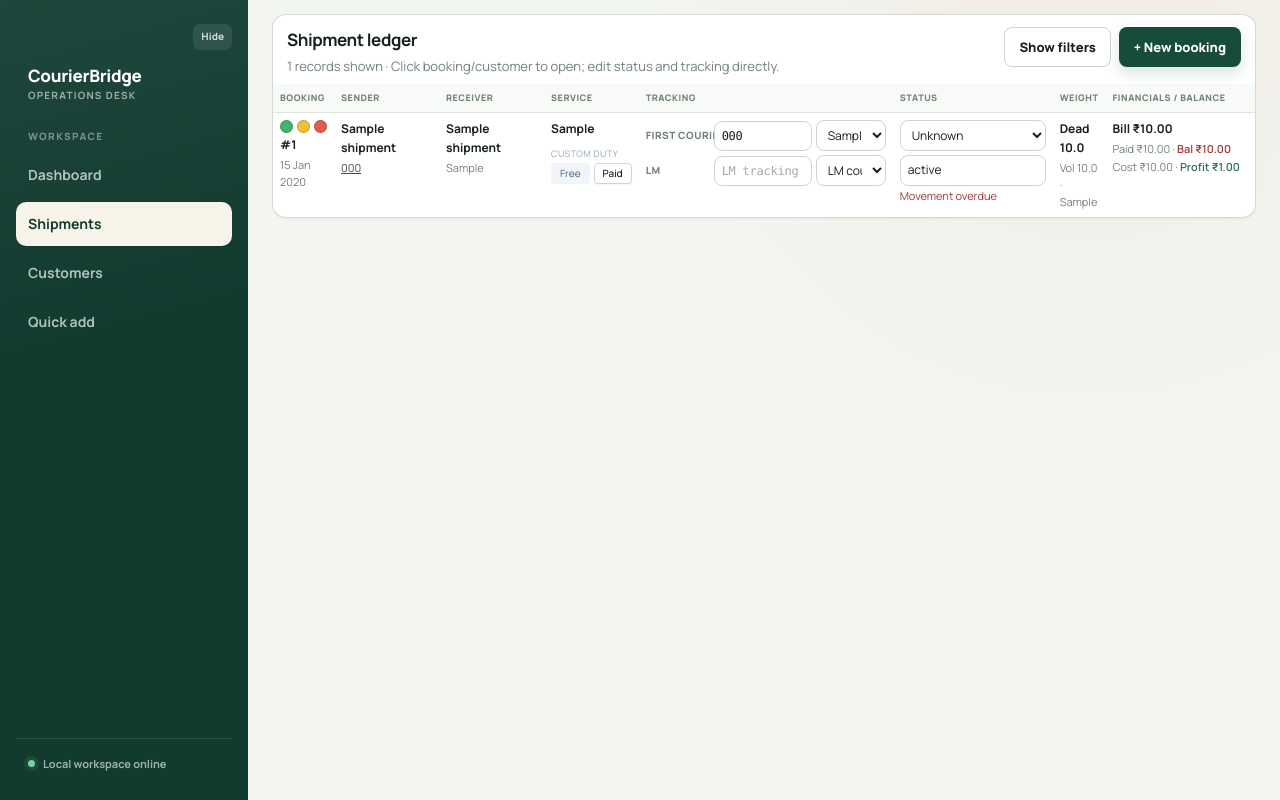
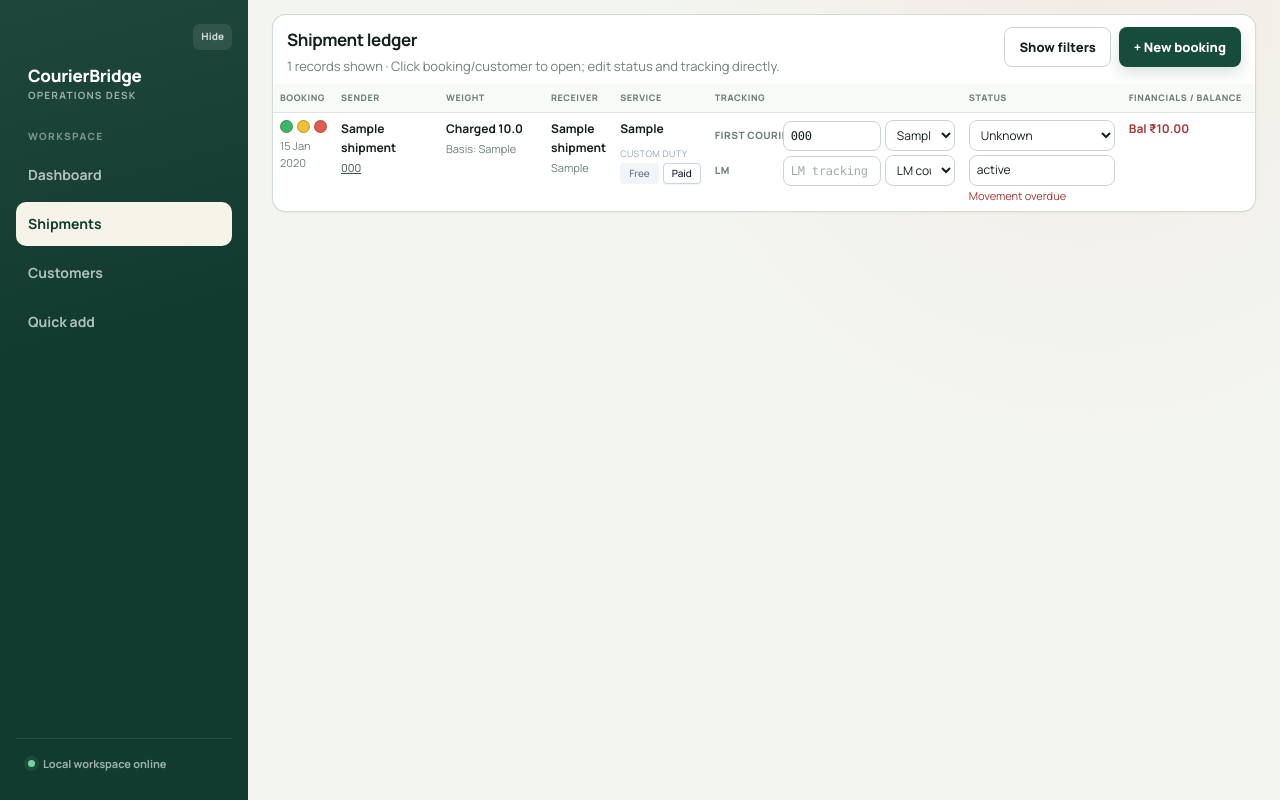
Before and after one commit to Tanishq014/courierBridge, a FastAPI app: page /shipments in a window 1280 px wide. Run offline with FastAPI, Linux system fonts and the light colour scheme; tables that the repository leaves empty hold one stand-in row (values such as "Sample post"); some libraries are stand-ins or nearby versions.

Commit message:
Add weight & financial hover previews to shipments list
Parse rate details and surface weight/financial breakdowns in the shipments list UI. shipments.py now extracts rate_details from raw_excel_notes and includes it in shipment previews. The list template reorders/hides the primary ID, introduces a dedicated Weight hover cell showing dead/volumetric/charged weights and basis (including customer/vendor charged weights from rate_details), and converts the Financial column into a compact balance cell with a right-aligned hover card showing Bill, Paid, Cost and Profit with conditional coloring. Small layout tweaks to prevent clipping.

```diff
--- a/app/routes/shipments.py
+++ b/app/routes/shipments.py
@@ -390,9 +390,11 @@ def list_shipments(
     for shipment in shipments:
         item_raw_text = parse_item_raw_text(shipment.raw_excel_notes)
         receiver_address = parse_receiver_address(shipment.raw_excel_notes)
+        rate_details = parse_rate_details(shipment.raw_excel_notes)
         shipment_previews[shipment.id] = {
             "item_raw_text": item_raw_text,
             "address": format_receiver_address(receiver_address),
+            "rate_details": rate_details,
         }
     courier_options = get_courier_options(db)
     service_options = get_service_options(db)
--- a/app/templates/shipments/list.html
+++ b/app/templates/shipments/list.html
@@ -91,11 +91,11 @@
                 <tr>
                     <th>Booking</th>
                     <th>Sender</th>
+                    <th>Weight</th>
                     <th>Receiver</th>
                     <th>Service</th>
                     <th>Tracking</th>
                     <th>Status</th>
-                    <th>Weight</th>
                     <th>Financials / balance</th>
                     <th>Notes</th>
                     <th></th>
@@ -129,7 +129,7 @@
                                 <button form="{{ row_form_id }}" type="submit" name="row_color" value="red" class="row-color-dot row-color-dot-red{% if row_color_effective == 'red' %} is-selected{% endif %}" title="Mark red"></button>
                             </div>
                             <a href="/shipments/{{ s.id }}" class="row-open-link">
-                                <span class="cell-primary">#{{ s.id }}</span>
+                                <span class="cell-primary" style="display: none;">#{{ s.id }}</span>
                                 <span class="cell-secondary">{{ s.booking_date.strftime('%d %b %Y') }}</span>
                             </a>
                         </div>
@@ -155,6 +155,17 @@
                             {% else %}
                                 <div class="hover-line muted">No raw items added</div>
                             {% endif %}
+                        </div>
+                    </td>
+                    <td class="hover-preview-cell">
+                        <span class="cell-primary">Charged {{ s.charged_weight or '—' }}</span>
+                        <span class="cell-secondary">Basis: {{ 'Dead' if s.weight_basis == 'actual' else (s.weight_basis or 'dead')|title }}</span>
+                        <div class="cell-hover-card">
+                            <div class="hover-title">Weight Details</div>
+                            <div class="hover-line">Dead: {{ s.dead_weight or '—' }}</div>
+                            <div class="hover-line">Volumetric: {{ s.volumetric_weight or '—' }}</div>
+                            <div class="hover-line">Cust. Charged: {{ preview.get('rate_details', {}).get('customer_charged_weight') or '—' }}</div>
+                            <div class="hover-line">Self Charged: {{ preview.get('rate_details', {}).get('vendor_charged_weight') or '—' }}</div>
                         </div>
                     </td>
                     <td class="hover-preview-cell">
@@ -222,14 +233,15 @@
                         </form>
                         {% if s.is_stuck %}<span class="cell-secondary text-danger">Movement overdue</span>{% endif %}
                     </td>
-                    <td>
-                        <span class="cell-primary">Dead {{ s.dead_weight or '—' }}</span>
-                        <span class="cell-secondary">Vol {{ s.volumetric_weight or '—' }} · {{ 'Dead' if s.weight_basis == 'actual' else (s.weight_basis or 'dead')|title }}</span>
-                    </td>
-                    <td class="financial-cell">
-                        <span class="cell-primary">Bill ₹{{ '%.2f'|format(s.billed_amount or 0) }}</span>
-                        <span class="cell-secondary">Paid ₹{{ '%.2f'|format(s.received_amount or 0) }} · <span{% if s.balance_amount and s.balance_amount > 0 %} class="text-danger" style="font-weight: 600;"{% endif %}>Bal ₹{{ '%.2f'|format(s.balance_amount or 0) }}</span></span>
-                        <span class="cell-secondary">Cost ₹{{ '%.2f'|format(s.self_cost or 0) }} · <span{% if s.service_value and s.service_value > 0 %} class="text-success" style="font-weight: 600;"{% elif s.service_value and s.service_value < 0 %} class="text-danger" style="font-weight: 600;"{% endif %}>Profit ₹{{ '%.2f'|format(s.service_value or 0) }}</span></span>
+                    <td class="financial-cell hover-preview-cell">
+                        <span class="cell-primary{% if s.balance_amount and s.balance_amount > 0 %} text-danger{% endif %}">Bal ₹{{ '%.2f'|format(s.balance_amount or 0) }}</span>
+                        <div class="cell-hover-card" style="min-width: 160px; right: 0; left: auto; /* align right so it doesn't clip */">
+                            <div class="hover-title">Financial Details</div>
+                            <div class="hover-line">Bill: ₹{{ '%.2f'|format(s.billed_amount or 0) }}</div>
+                            <div class="hover-line">Paid: ₹{{ '%.2f'|format(s.received_amount or 0) }}</div>
+                            <div class="hover-line">Cost: ₹{{ '%.2f'|format(s.self_cost or 0) }}</div>
+                            <div class="hover-line">Profit: <span{% if s.service_value and s.service_value > 0 %} class="text-success"{% elif s.service_value and s.service_value < 0 %} class="text-danger"{% endif %}>₹{{ '%.2f'|format(s.service_value or 0) }}</span></div>
+                        </div>
                     </td>
                     <td class="notes-cell">
                         <textarea autocomplete="new-password" spellcheck="false" form="{{ row_form_id }}" name="internal_notes" class="row-edit-field row-notes-input" data-initial="{{ s.internal_notes or '' }}" rows="2" placeholder="Notes">{{ s.internal_notes or '' }}</textarea>
```
